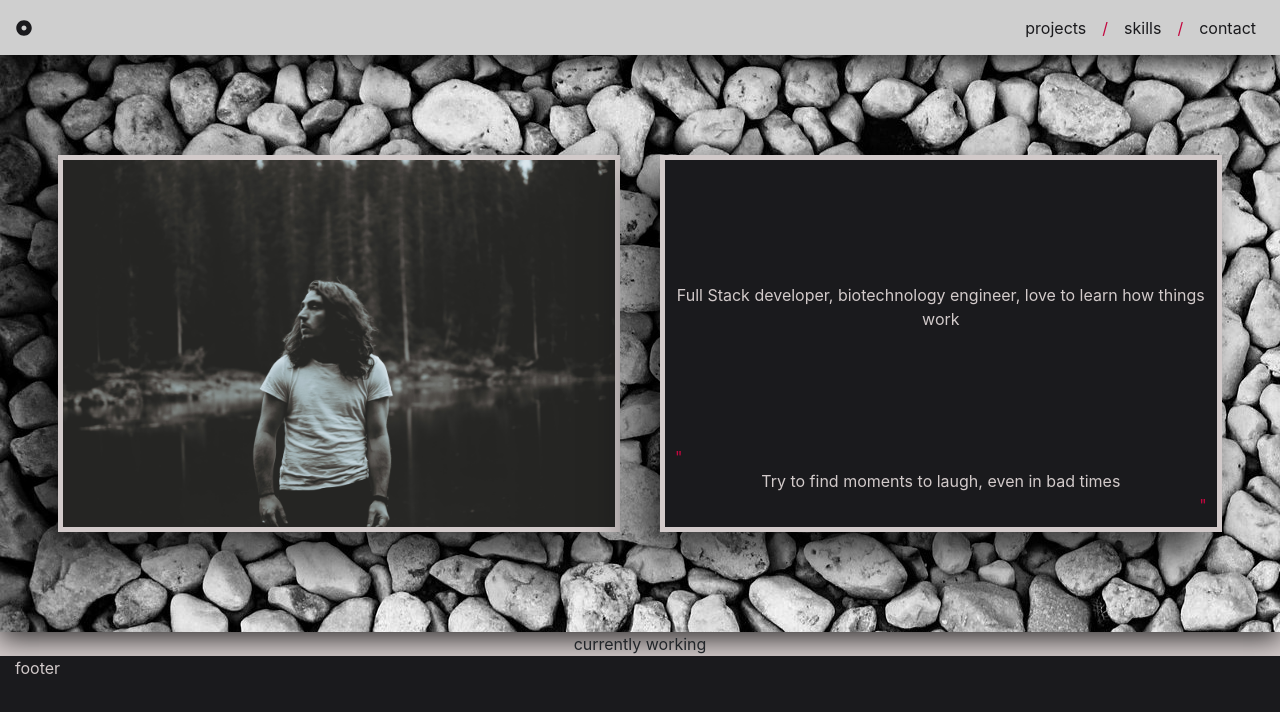
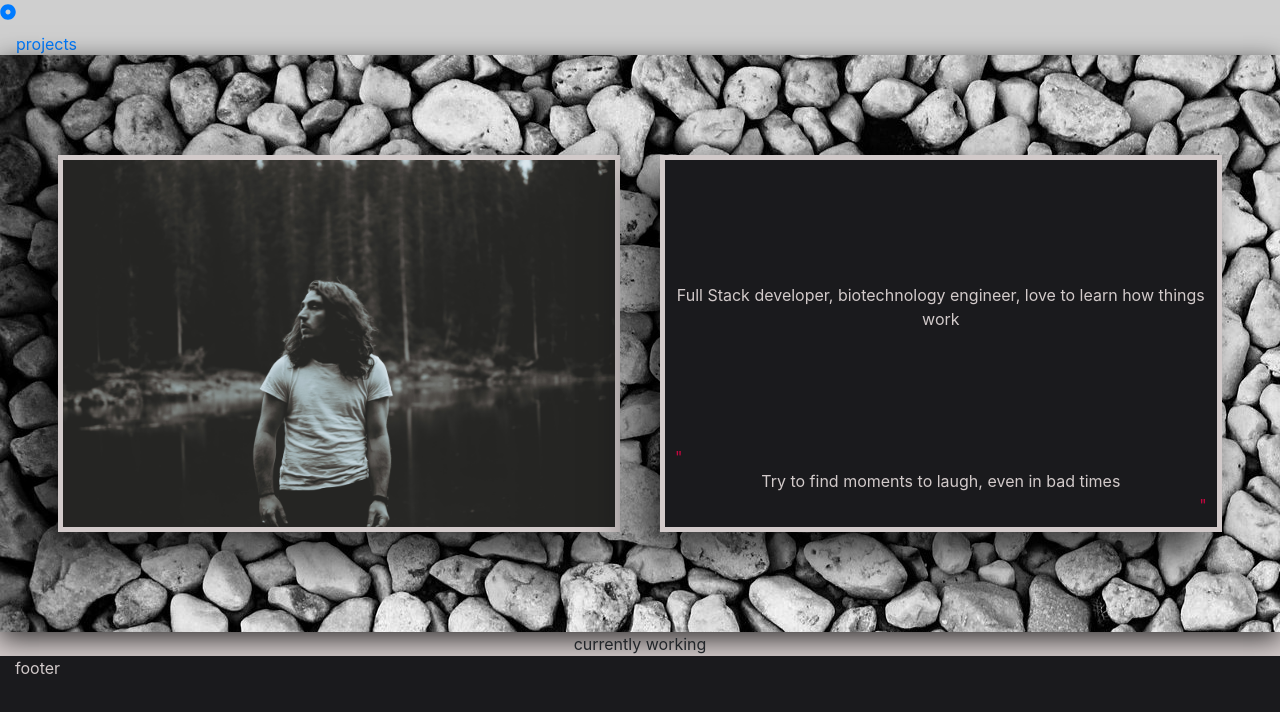
Before and after one commit to dolevizacson/portfolio, a React (Create React App) app: page / in a window 1280 px wide. Shown: the top 712 px of the page. Built offline with nearby package versions, Linux system fonts and the light colour scheme.

Commit message:
work on own navbar
start replacing bootstrap navbar

```diff
--- a/src/components/App.css
+++ b/src/components/App.css
@@ -3,7 +3,6 @@
   flex-wrap: nowrap;
   flex-direction: column;
   margin: 0 0;
-  padding-top: 55px;
   padding-left: 0;
   padding-right: 0;
 }
--- a/src/components/AppNavbar.css
+++ b/src/components/AppNavbar.css
@@ -1,4 +1,4 @@
-.appNavbar {
+.app-navbar {
   background-color: #cfcfcf;
   height: 55px;
   -webkit-box-shadow: 0px 10px 25px 0px rgba(0, 0, 0, 0.75);
--- a/src/components/AppNavbar.js
+++ b/src/components/AppNavbar.js
@@ -21,9 +21,44 @@ class AppNavbar extends React.Component {
     });
   };
 
+  renderNavbar = () => {
+    return (
+      <div className="app-navbar">
+        <div className="navbar-left">
+          <div className="navbar-logo">
+            <Link to={homeRoute}>
+              <FontAwesomeIcon icon="dot-circle" />
+            </Link>
+          </div>
+        </div>
+
+        <div className="navbar-right">
+          <div className="navbar-link">
+            <Link className="nav-item nav-link active" to={projectsRoute}>
+              projects
+            </Link>
+          </div>
+          <span>/</span>
+          <div className="navbar-link">
+            <Link className="nav-item nav-link" to={skillsRoute}>
+              skills
+            </Link>
+          </div>
+          <span>/</span>
+          <div className="navbar-link">
+            <Link className="nav-item nav-link" to={contactRoute}>
+              contact
+            </Link>
+          </div>
+        </div>
+      </div>
+    );
+  };
+
   render() {
     return (
-      <Navbar className="appNavbar" expand="md" fixed="top">
+      <div>{this.renderNavbar()}</div>
+      /* <Navbar className="appNavbar" expand="md" fixed="top">
         <Link to={homeRoute}>
           <FontAwesomeIcon icon="dot-circle" />
         </Link>
@@ -50,6 +85,7 @@ class AppNavbar extends React.Component {
           </Nav>
         </Collapse>
       </Navbar>
+    */
     );
   }
 }
```
